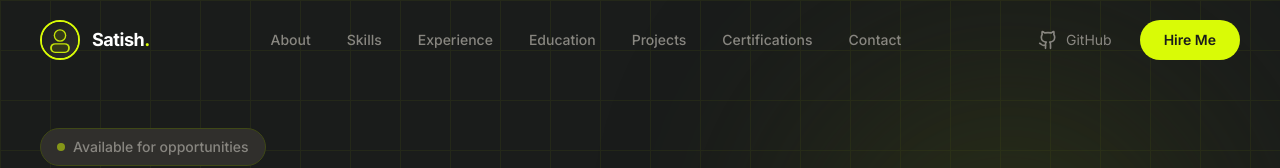
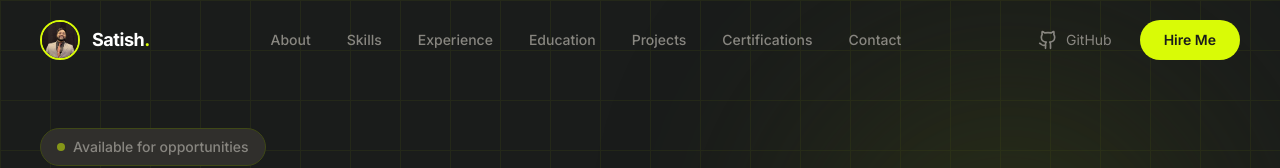
Before and after one commit to satishganta98/Satishganta98, a React (Create React App) app in the folder frontend/: page / in a window 1280 px wide. Shown: the top 168 px of the page. Built offline with nearby package versions, Linux system fonts and the light colour scheme.

Commit message:
Use profile.jpg for avatar

```diff
--- a/frontend/public/index.html
+++ b/frontend/public/index.html
@@ -69,7 +69,7 @@
           "@type": "Person",
           "name": "Satish Kumar Ganta",
           "url": "https://satishganta98.github.io/Satishganta98/",
-          "image": "%PUBLIC_URL%/assets/profile.svg",
+          "image": "%PUBLIC_URL%/assets/profile.jpg",
           "jobTitle": "Cybersecurity Analyst & SOC Officer",
           "worksFor": {
             "@type": "Organization",
--- a/frontend/src/components/Footer.jsx
+++ b/frontend/src/components/Footer.jsx
@@ -18,7 +18,7 @@ const Footer = () => {
             <div className="flex items-center gap-3">
               <div className="w-12 h-12 rounded-full overflow-hidden border-2 border-[#d9fb06]">
                 <img
-                  src="/assets/profile.svg"
+                  src={`${process.env.PUBLIC_URL}/assets/profile.jpg`}
                   alt="Satish Kumar Ganta"
                   className="w-full h-full object-cover"
                   style={{ objectPosition: '50% 20%' }}
--- a/frontend/src/components/Navbar.jsx
+++ b/frontend/src/components/Navbar.jsx
@@ -45,7 +45,7 @@ const Navbar = () => {
           <a href="#" className="flex items-center gap-3 group">
             <div className="w-10 h-10 rounded-full overflow-hidden border-2 border-[#d9fb06] group-hover:border-[#d9fb06]/80 transition-all duration-300 group-hover:scale-105">
               <img
-                src="/assets/profile.svg"
+                src={`${process.env.PUBLIC_URL}/assets/profile.jpg`}
                 alt="Satish Kumar Ganta"
                 className="w-full h-full object-cover"
                 style={{ objectPosition: '50% 20%' }}
```
